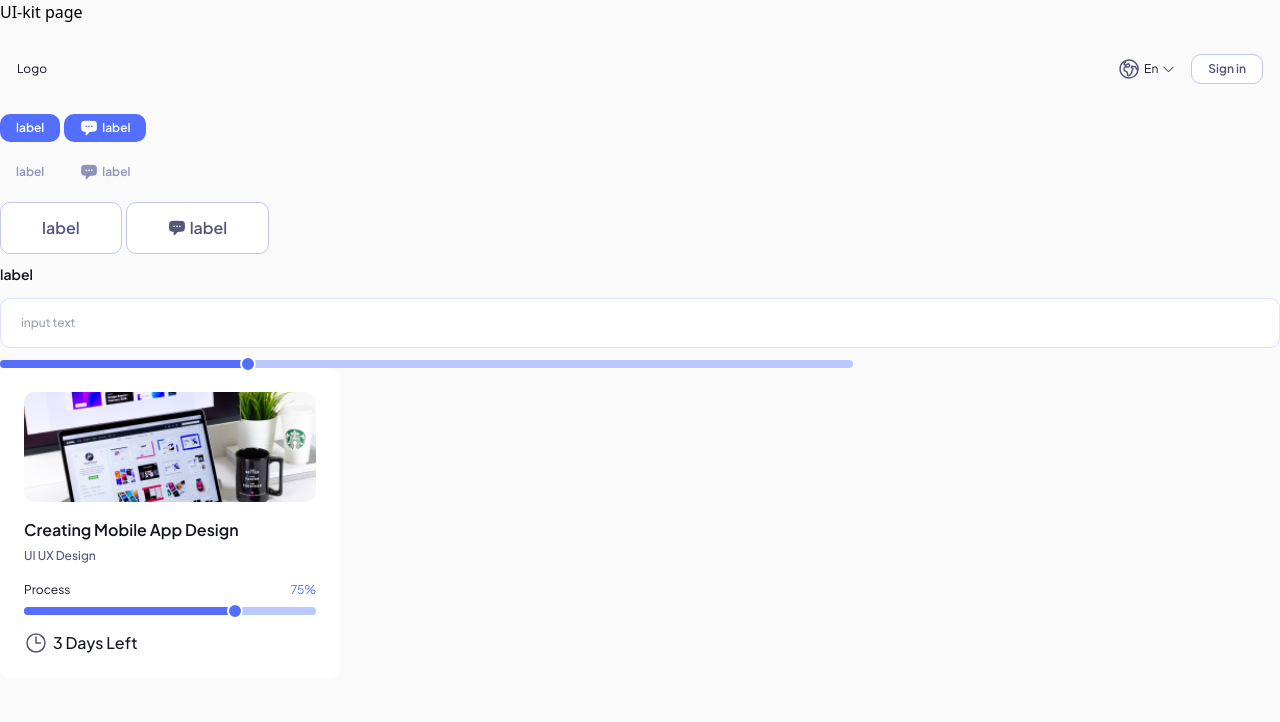
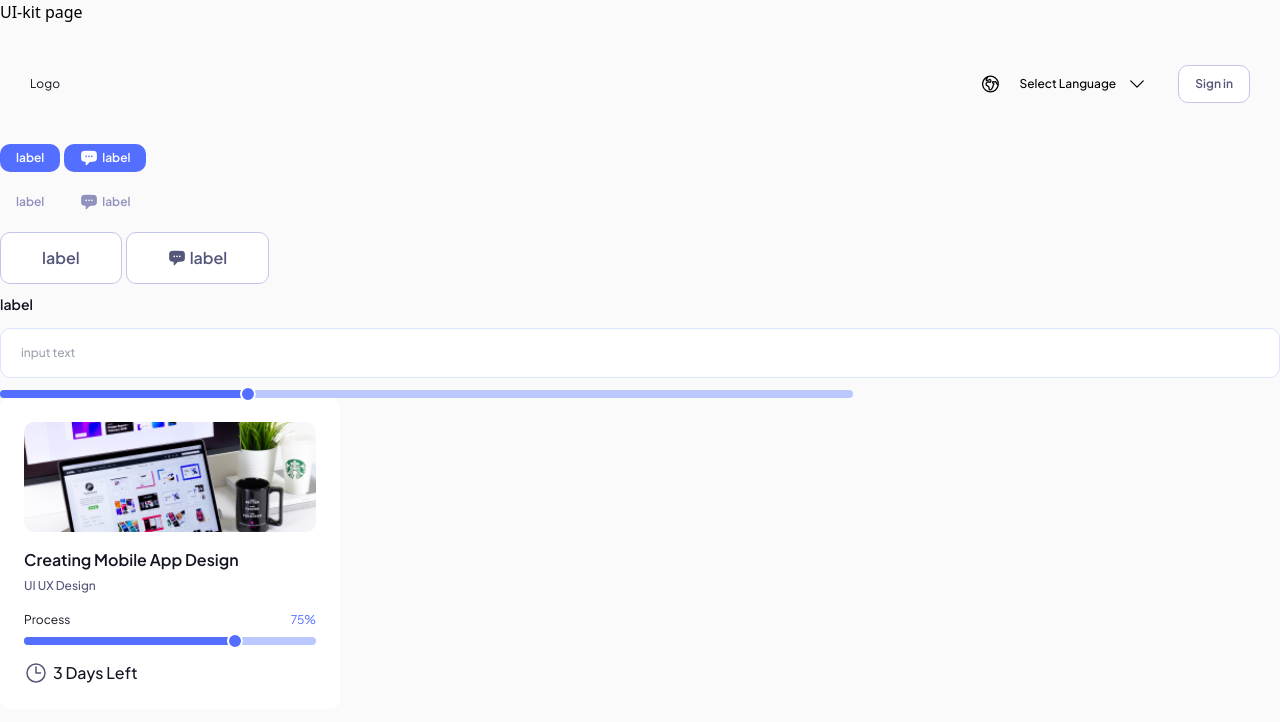
Before and after one commit to Teti-web/mern-task-management, a React (Vite) app: page /ui-kit in a window 1280 px wide. Shown: the top 722 px of the page. Built offline with nearby package versions, Linux system fonts and the light colour scheme.

Commit message:
added header when is not authication

```diff
--- a/package.json
+++ b/package.json
@@ -26,10 +26,12 @@
     "express": "^4.18.3",
     "graphql": "^16.8.1",
     "graphql-http": "^1.22.0",
+    "i18next": "^23.11.4",
     "jsonwebtoken": "^9.0.2",
     "mongoose": "^8.2.3",
     "react": "^18.2.0",
     "react-dom": "^18.2.0",
+    "react-i18next": "^14.1.1",
     "react-router-dom": "^6.22.3"
   },
   "devDependencies": {
--- a/src/components/Header/Header.tsx
+++ b/src/components/Header/Header.tsx
@@ -1,48 +1,55 @@
 import { FC } from "react";
 import { GlobeEuropeAfricaIcon } from "@heroicons/react/24/outline";
-import { ChevronDownIcon } from "@heroicons/react/24/outline";
 import Button from "../UI-kit/Button/Button";
 import { Style, Size } from "@/constants/constants";
+import Select from "../Select/Select";
+import { useTranslation } from "react-i18next";
 
 export type HeaderType = {
   logo: string;
   isAuthication: boolean;
-  language: string;
   btnLabel: string;
-  changeLanguage?: () => void;
 };
 
-const Header: FC<HeaderType> = ({
-  logo,
-  isAuthication,
-  language,
-  btnLabel,
-  changeLanguage,
-}) => {
+const Header: FC<HeaderType> = ({ logo, isAuthication, btnLabel }) => {
+  const { t, i18n } = useTranslation();
+
+  const languageChange = (language: string) => {
+    i18n.changeLanguage(language);
+    localStorage.setItem("language", language);
+  };
+
   if (!isAuthication) {
     return (
-      <header className="flex justify-between items-center flex-row py-[30px] px-[17px]">
+      <header className="w-full flex justify-between items-center p-[30px]">
         <p>{logo}</p>
-        <div className="flex justify-between items-center flex-row gap-[15px] ">
-          <p
-            className="flex flex-row gap-[3px] items-center hover:text-secondinary-300 transition-all ease-in-out duration-300 *:hover:text-secondinary-300 *:transition-all *:ease-in-out *:duration-300"
-            onClick={changeLanguage}
-          >
-            <GlobeEuropeAfricaIcon className="text-secondinary-400 w-[24px] h-[24px]" />
-            {language}
-            <ChevronDownIcon className="w-[15px] h-[15px] text-secondinary-500 " />
-          </p>
+        <div className="flex items-center gap-[15px] relative">
+          <div className="flex items-center gap-[3px] cursor-pointer hover:text-secondary-300 transition-all duration-300">
+            <GlobeEuropeAfricaIcon className="text-secondary-400 w-[24px] h-[24px]" />
+            <Select
+              selectName={t("selectLanguage")}
+              onChange={languageChange}
+              options={[
+                { value: "en", text: t("language1") },
+                { value: "pl", text: t("language2") },
+                { value: "ukr", text: t("language3") },
+              ]}
+            />
+          </div>
           <Button
             label={btnLabel}
             isLink
             style={Style.SECONDARY}
-            size={Size.SMALL}
+            size={Size.MEDIUM}
           />
         </div>
       </header>
     );
   }
-  return <div className=""></div>;
+  return (
+    <div className="w-full flex justify-between items-center p-[30px]">
+      //TODO: when isAuthication
+    </div>
+  );
 };
-
 export default Header;
--- /dev/null
+++ b/src/components/Select/Select.tsx
@@ -0,0 +1,59 @@
+import { FC, useState } from "react";
+import { ChevronDownIcon } from "@heroicons/react/24/outline";
+
+export type SelectType = {
+  selectName: string;
+  isBorder?: boolean;
+  options: {
+    value: string;
+    text: string;
+  }[];
+  onChange: (value: string) => void;
+};
+
+const Select: FC<SelectType> = ({
+  options,
+  onChange,
+  selectName,
+  isBorder,
+}) => {
+  const [isOpen, setIsOpen] = useState(false);
+  const [selectedValue, setSelectedValue] = useState<string>(selectName);
+
+  let buttonSelectClass =
+    "flex justify-between items-center gap-2 text-secondary-500 w-full text-left font-primary font-medium text-[12px] px-[10px] py-[14px] transition-all ease-in-out duration-300 md:px-[16px] md:py-[20px] lg:text-[14px] hover:text-primary-500 focus:text-primary-600";
+  const chevronClass = `w-[20px] h-[20px] text-secondary-500 transition-transform duration-300 ${isOpen ? "transform -rotate-180" : ""}`;
+
+  if (isBorder) {
+    buttonSelectClass +=
+      " border-[1px] border-solid rounded-[10px] border-border bg-white hover:border-primary-100 hover:text-secondary-500 focus:border-primary-200 focus:text-secondary-500";
+  }
+
+  return (
+    <div className="w-full relative">
+      <button className={buttonSelectClass} onClick={() => setIsOpen(!isOpen)}>
+        {selectedValue}
+        <ChevronDownIcon className={chevronClass} />
+      </button>
+      {isOpen && (
+        <ul className=" absolute grid gap-3 w-full z- border-solid border-[1px] rounded-[10px] border-border bg-white px-[10px] py-[14px] leading-snug font-primary font-medium text-[12px] md:px-[16px] md:py-[20px] lg:text-[14px]">
+          {options.map((option, index) => (
+            <li
+              className="cursor-pointer hover:text-primary-500"
+              key={index}
+              onClick={() => {
+                setSelectedValue(option.text);
+                onChange(option.value);
+                setIsOpen(false);
+              }}
+            >
+              {option.text}
+            </li>
+          ))}
+        </ul>
+      )}
+    </div>
+  );
+};
+
+export default Select;
--- /dev/null
+++ b/src/i18n.ts
@@ -0,0 +1,30 @@
+import i18n from "i18next";
+import { initReactI18next } from "react-i18next";
+import translationEnglish from "@translation/English/translation.json";
+import translationPolish from "@translation/Polish/translation.json";
+import translationUkraine from "@translation/Ukraine/translation.json";
+
+export const resources = {
+  en: {
+    translation: translationEnglish,
+  },
+  pl: {
+    translation: translationPolish,
+  },
+  ukr: {
+    translation: translationUkraine,
+  },
+};
+
+const savedLanguage = localStorage.getItem("language") || "en";
+
+i18n.use(initReactI18next).init({
+  resources,
+  lng: savedLanguage,
+  fallbackLng: "en",
+  interpolation: {
+    escapeValue: false,
+  },
+});
+
+export default i18n;
--- a/src/main.tsx
+++ b/src/main.tsx
@@ -2,9 +2,10 @@ import React from "react";
 import ReactDOM from "react-dom/client";
 import App from "./App.tsx";
 import "./index.css";
+import "./i18n";
 
 ReactDOM.createRoot(document.getElementById("root")!).render(
   <React.StrictMode>
     <App />
-  </React.StrictMode>,
+  </React.StrictMode>
 );
--- a/src/pages/UI-Kit/UIkit.tsx
+++ b/src/pages/UI-Kit/UIkit.tsx
@@ -1,4 +1,5 @@
 import { FC } from "react";
+import { useTranslation } from "react-i18next";
 import Button from "@components/UI-kit/Button/Button";
 import { IconStyleButton } from "@components/UI-kit/Button/constants";
 import { Size, Style } from "@/constants/constants";
@@ -10,6 +11,8 @@ import ImageTesting from "@assets/Image.jpg";
 import Header from "@/components/Header/Header";
 
 const UIkit: FC = () => {
+  const { t } = useTranslation();
+
   const handleChange = () => {
     console.log("changed");
   };
@@ -19,12 +22,7 @@ const UIkit: FC = () => {
   return (
     <div>
       <h1>UI-kit page</h1>
-      <Header
-        isAuthication={false}
-        language="En"
-        logo="Logo"
-        btnLabel="Sign in"
-      />
+      <Header isAuthication={false} logo="Logo" btnLabel={t("btnSignIn")} />
 
       <div className="flex  w-max gap-[4px]">
         <Button
--- /dev/null
+++ b/src/translation/English/translation.json
@@ -0,0 +1,7 @@
+{
+  "selectLanguage": "Select Language",
+  "language1": "English",
+  "language2": "Polish",
+  "language3": "Ukrainian",
+  "btnSignIn": "Sign in"
+}
--- /dev/null
+++ b/src/translation/Polish/translation.json
@@ -0,0 +1,7 @@
+{
+  "selectLanguage": "Wybierz język",
+  "language1": "Angielski",
+  "language2": "Polski",
+  "language3": "Ukraiński",
+  "btnSignIn": "Zaloguj się"
+}
--- /dev/null
+++ b/src/translation/Ukraine/translation.json
@@ -0,0 +1,7 @@
+{
+  "selectLanguage": "Виберіть мову",
+  "language1": "Англійська",
+  "language2": "Польська",
+  "language3": "Українська",
+  "btnSignIn": "Увійти"
+}
--- a/tailwind.config.js
+++ b/tailwind.config.js
@@ -15,6 +15,7 @@ module.exports = {
     extend: {
       colors: {
         white: "#FFFFFF",
+        border: "#F5F5F7",
         primary: {
           900: "#10197A",
           800: "#1A2793",
--- a/tsconfig.json
+++ b/tsconfig.json
@@ -26,7 +26,8 @@
       "@/*": ["src/*"],
       "@pages/*": ["src/pages/*"],
       "@assets/*": ["src/assets/*"],
-      "@components/*": ["src/components/*"]
+      "@components/*": ["src/components/*"],
+      "@translation/*": ["src/translation/*"]
     },
 
     "types": ["jest", "@testing-library/jest-dom"]
--- a/vite.config.ts
+++ b/vite.config.ts
@@ -10,6 +10,7 @@ export default defineConfig({
       "@pages": "/src/pages",
       "@assets": "/src/assets",
       "@components": "/src/components",
+      "@translation": "/src/translation",
     },
   },
 });
```
Also changed, not shown: 1 other file (tests, documents, lock files or other folders).
